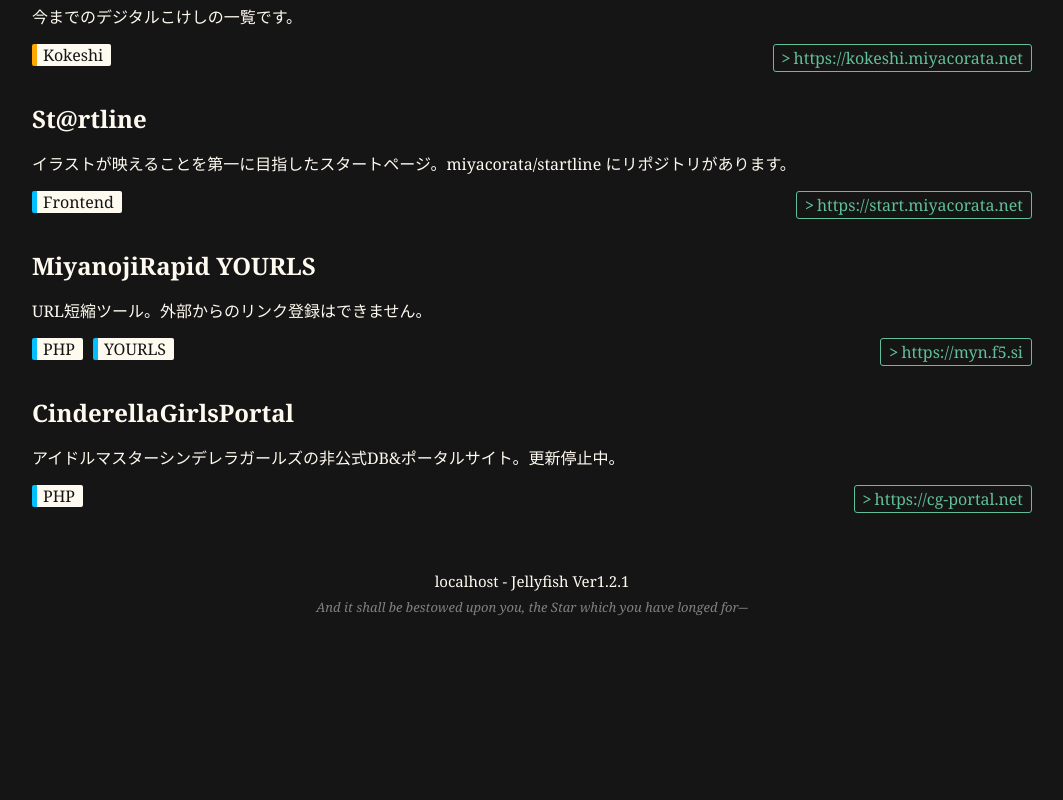
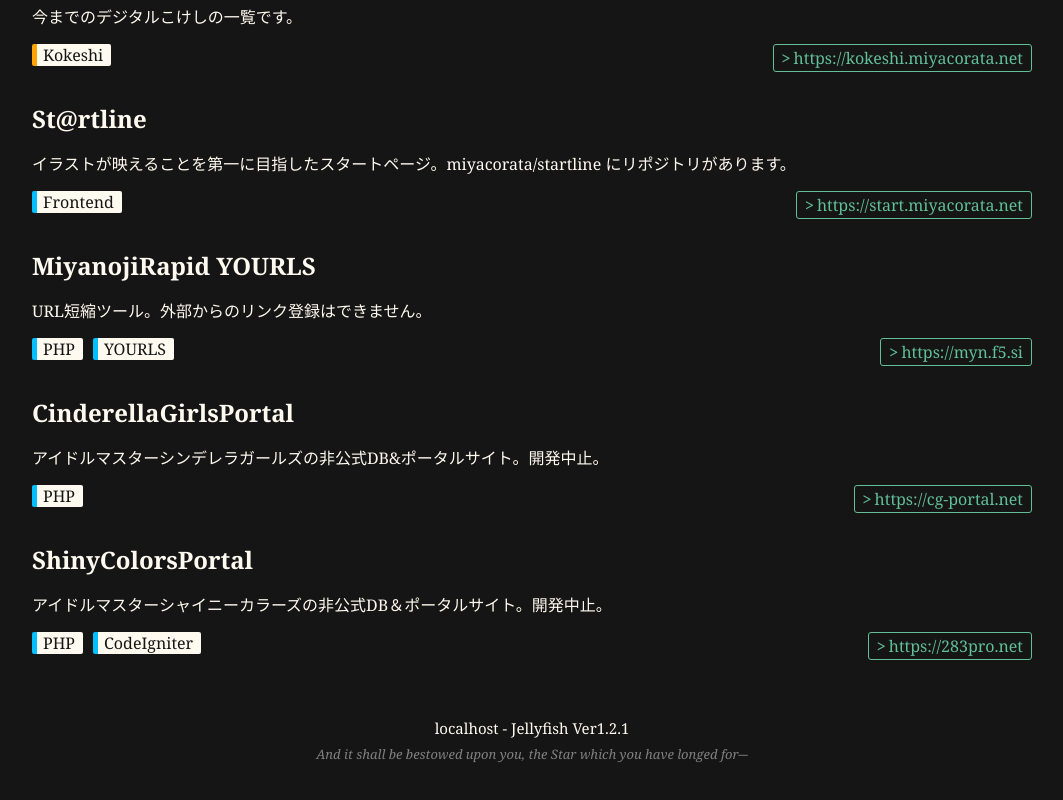
Before and after one commit to miyacorata/jellyfish, a Vue app: page /links in a window 1280 px wide. Shown: the part 788-1588 px from the top of the page, without its empty margins (108-1171 px from the left). Before the commit the page ends 1441 px from the top, so only its background shows below. Built offline with nearby package versions, Linux system fonts and the light colour scheme.

Commit message:
Update content

```diff
--- a/src/datas/links.json
+++ b/src/datas/links.json
@@ -53,11 +53,20 @@
     },
     {
       "name": "CinderellaGirlsPortal",
-      "description": "アイドルマスターシンデレラガールズの非公式DB&ポータルサイト。更新停止中。",
+      "description": "アイドルマスターシンデレラガールズの非公式DB&ポータルサイト。開発中止。",
       "tags": [
         {"category": "tech", "value": "PHP"}
       ],
       "url": "https://cg-portal.net"
+    },
+    {
+      "name": "ShinyColorsPortal",
+      "description": "アイドルマスターシャイニーカラーズの非公式DB＆ポータルサイト。開発中止。",
+      "tags": [
+        {"category": "tech", "value": "PHP"},
+        {"category": "tech", "value": "CodeIgniter"}
+      ],
+      "url": "https://283pro.net"
     }
   ]
 }
--- a/src/datas/works.json
+++ b/src/datas/works.json
@@ -30,20 +30,6 @@
       ]
     },
     {
-      "name": "ShinyColorsPortal - Athena",
-      "description": "アイドルマスターシャイニーカラーズの非公式DB＆ポータルサイト。\n名前はギリシャ神話の女神アテーナーより。",
-      "image": "https://files.miyacorata.net/images/jellyfish/scp.jpg",
-      "github": "project-tsubasa/Athena",
-      "tags": [
-        {"category": "content", "value": "THE IDOLM@STER"},
-        {"category": "tech", "value": "PHP"},
-        {"category": "tech", "value": "CodeIgniter"}
-      ],
-      "links": [
-        {"name": "283pro.net", "url": "https://283pro.net"}
-      ]
-    },
-    {
       "name": "StarrySky",
       "description": "少女☆歌劇レヴュースタァライトの非公式DBサイト。\n名前は英語で星空を意味する「Starry sky」より。",
       "image": "https://files.miyacorata.net/images/jellyfish/starrysky.jpg",
--- a/src/views/About.vue
+++ b/src/views/About.vue
@@ -10,10 +10,10 @@
                 <div>
                     <p class="name">宮野 慧<span class="screenname">miyacorata</span></p>
                     <p>
-                        佐賀県佐賀市在住 久留米高専プログラミングラボ部所属の下手の横好き趣味グラマ
+                        佐賀県佐賀市在住 フリーター兼下手の横好き趣味グラマ
                     </p>
                     <p>
-                        『アイドルマスター』シリーズや『少女☆歌劇 レヴュースタァライト』、『アサルトリリィ』などを追っかけています
+                        『少女☆歌劇 レヴュースタァライト』、『アサルトリリィ』などを追っかけています
                     </p>
                     <p>
                         プログラミングの他クルマでのドライブや「こけし」と名付けている作図もといおえかきを趣味にしています
@@ -24,7 +24,7 @@
                         <a href="https://instagram.com/miyacorata" class="instagram" target="_blank" rel="noopener"><i class="fab fa-instagram"></i>miyacorata</a>
                     </div>
                     <h3>Skills</h3>
-                    <p>HTML5, PHP (contain Laravel), CSS (contain Bulma), JavaScript (Vanilla.js, Vue.js)</p>
+                    <p>HTML5, PHP (contain Laravel), CSS, JavaScript, SPARQL</p>
                     <h3>Favorite Contents</h3>
                     <p>THE IDOLM@STER (MillionLive), 少女☆歌劇 レヴュースタァライト, AssaultLily, and more...</p>
                     <h3>Favorite activities</h3>
```
